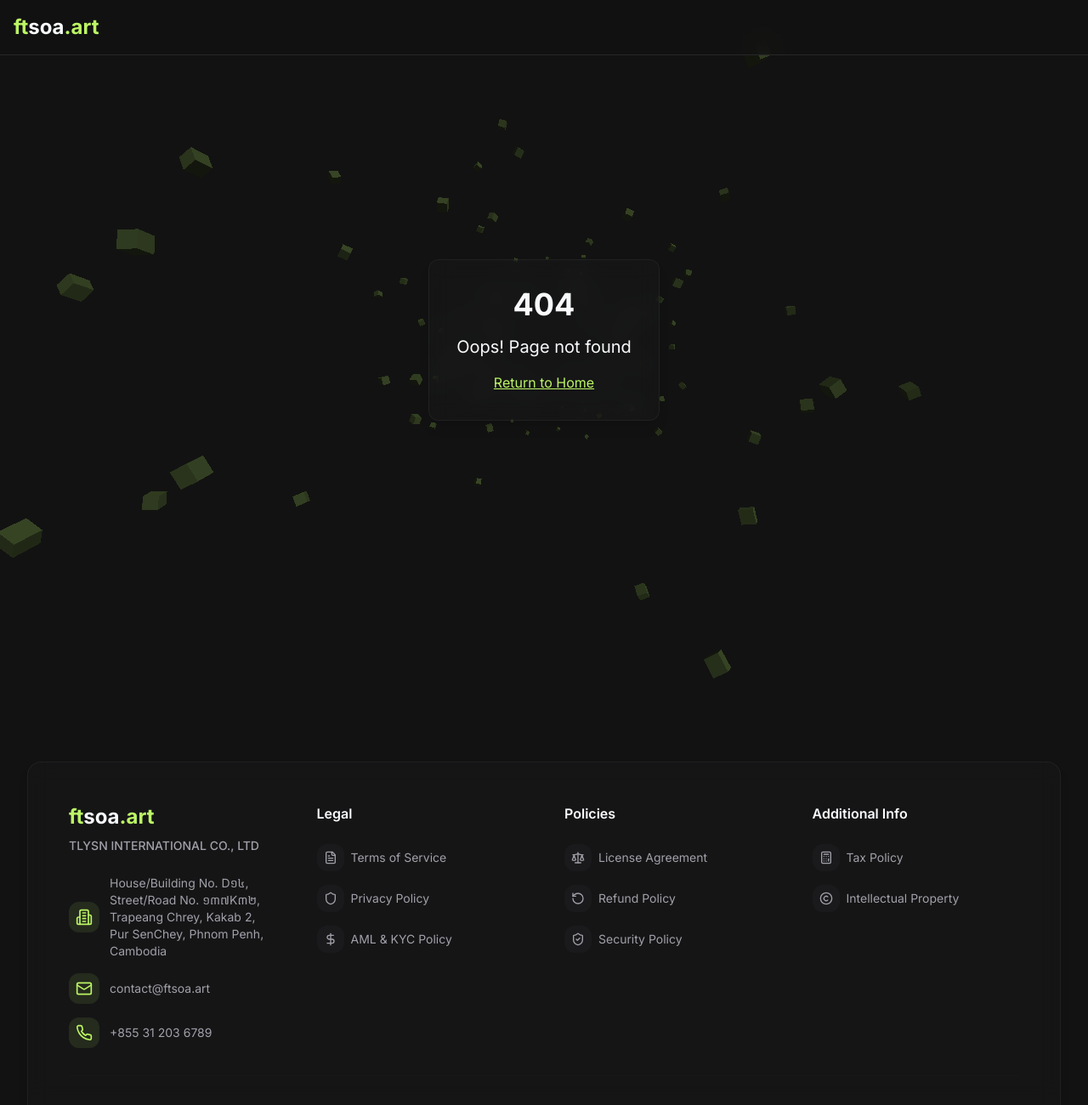
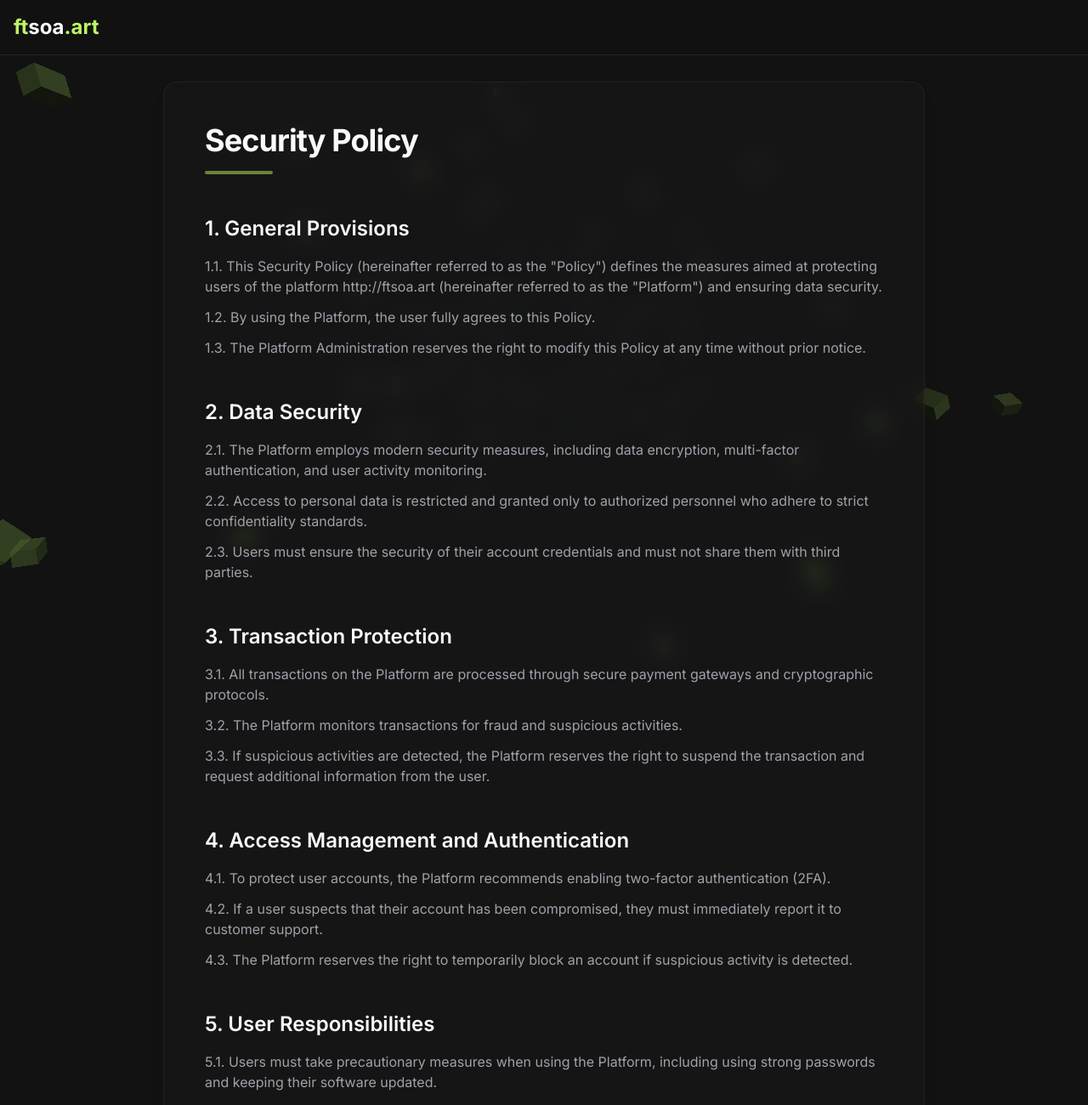
Before and after one commit to e-bobkov/niftify-creator-portal, a React (Vite) app: page /security in a window 1280 px wide. Shown: the top 1300 px of the page at 85% size. Built offline with nearby package versions, Linux system fonts and the light colour scheme.

Commit message:
Add Security Policy page
This commit adds a new page outlining the platform's security policy, including data security measures, transaction protection, access management, user responsibilities, incident response, and contact information.

```diff
--- a/src/App.tsx
+++ b/src/App.tsx
@@ -16,6 +16,7 @@ import Collection from "@/pages/Collection";
 import TokenDetails from "@/pages/TokenDetails";
 import Terms from "@/pages/Terms";
 import Tax from "@/pages/Tax";
+import Security from "@/pages/Security";
 import { PrivateRoute } from "@/components/PrivateRoute";
 
 const queryClient = new QueryClient();
@@ -35,6 +36,7 @@ const App = () => (
             <Route path="/create" element={<Create />} />
             <Route path="/terms" element={<Terms />} />
             <Route path="/tax" element={<Tax />} />
+            <Route path="/security" element={<Security />} />
             <Route path="/profile" element={<PrivateRoute><Profile /></PrivateRoute>} />
             <Route path="/my-collection/:id" element={<PrivateRoute><Collection /></PrivateRoute>} />
             <Route path="/my-collection/:collectionId/:tokenId" element={<PrivateRoute><TokenDetails /></PrivateRoute>} />
--- /dev/null
+++ b/src/pages/Security.tsx
@@ -0,0 +1,90 @@
+
+import { memo } from "react";
+
+const Security = () => {
+  return (
+    <div className="min-h-screen">
+      <main className="container mx-auto px-4 py-24">
+        <div className="glass-card rounded-2xl p-8 md:p-12 max-w-4xl mx-auto">
+          <div className="space-y-12">
+            <div className="space-y-4">
+              <h1 className="text-4xl font-bold tracking-tight">Security Policy</h1>
+              <div className="h-1 w-20 bg-primary/50 rounded-full" />
+            </div>
+
+            {/* 1. General Provisions */}
+            <section className="space-y-4">
+              <h2 className="text-2xl font-semibold">1. General Provisions</h2>
+              <div className="space-y-3 text-muted-foreground">
+                <p>1.1. This Security Policy (hereinafter referred to as the "Policy") defines the measures aimed at protecting users of the platform http://ftsoa.art (hereinafter referred to as the "Platform") and ensuring data security.</p>
+                <p>1.2. By using the Platform, the user fully agrees to this Policy.</p>
+                <p>1.3. The Platform Administration reserves the right to modify this Policy at any time without prior notice.</p>
+              </div>
+            </section>
+
+            {/* 2. Data Security */}
+            <section className="space-y-4">
+              <h2 className="text-2xl font-semibold">2. Data Security</h2>
+              <div className="space-y-3 text-muted-foreground">
+                <p>2.1. The Platform employs modern security measures, including data encryption, multi-factor authentication, and user activity monitoring.</p>
+                <p>2.2. Access to personal data is restricted and granted only to authorized personnel who adhere to strict confidentiality standards.</p>
+                <p>2.3. Users must ensure the security of their account credentials and must not share them with third parties.</p>
+              </div>
+            </section>
+
+            {/* 3. Transaction Protection */}
+            <section className="space-y-4">
+              <h2 className="text-2xl font-semibold">3. Transaction Protection</h2>
+              <div className="space-y-3 text-muted-foreground">
+                <p>3.1. All transactions on the Platform are processed through secure payment gateways and cryptographic protocols.</p>
+                <p>3.2. The Platform monitors transactions for fraud and suspicious activities.</p>
+                <p>3.3. If suspicious activities are detected, the Platform reserves the right to suspend the transaction and request additional information from the user.</p>
+              </div>
+            </section>
+
+            {/* 4. Access Management and Authentication */}
+            <section className="space-y-4">
+              <h2 className="text-2xl font-semibold">4. Access Management and Authentication</h2>
+              <div className="space-y-3 text-muted-foreground">
+                <p>4.1. To protect user accounts, the Platform recommends enabling two-factor authentication (2FA).</p>
+                <p>4.2. If a user suspects that their account has been compromised, they must immediately report it to customer support.</p>
+                <p>4.3. The Platform reserves the right to temporarily block an account if suspicious activity is detected.</p>
+              </div>
+            </section>
+
+            {/* 5. User Responsibilities */}
+            <section className="space-y-4">
+              <h2 className="text-2xl font-semibold">5. User Responsibilities</h2>
+              <div className="space-y-3 text-muted-foreground">
+                <p>5.1. Users must take precautionary measures when using the Platform, including using strong passwords and keeping their software updated.</p>
+                <p>5.2. It is strictly prohibited to use the Platform for distributing malware, phishing, or conducting other cybersecurity attacks.</p>
+                <p>5.3. If the Security Policy is violated, the user's account may be blocked without prior notice.</p>
+              </div>
+            </section>
+
+            {/* 6. Incident Response */}
+            <section className="space-y-4">
+              <h2 className="text-2xl font-semibold">6. Incident Response</h2>
+              <div className="space-y-3 text-muted-foreground">
+                <p>6.1. If a security threat is detected, the Platform will take measures to mitigate risks and notify users.</p>
+                <p>6.2. Users can report security issues to the Platform's support team.</p>
+                <p>6.3. The Platform reserves the right to conduct internal investigations of security incidents and take appropriate actions.</p>
+              </div>
+            </section>
+
+            {/* 7. Contact Information */}
+            <section className="space-y-4">
+              <h2 className="text-2xl font-semibold">7. Contact Information</h2>
+              <div className="space-y-3 text-muted-foreground">
+                <p>7.1. All security-related inquiries can be directed to customer support via email at contact@ftsoa.art or through the feedback form.</p>
+                <p>7.2. Last update date of this Policy: February 22, 2025.</p>
+              </div>
+            </section>
+          </div>
+        </div>
+      </main>
+    </div>
+  );
+};
+
+export default memo(Security);
```
